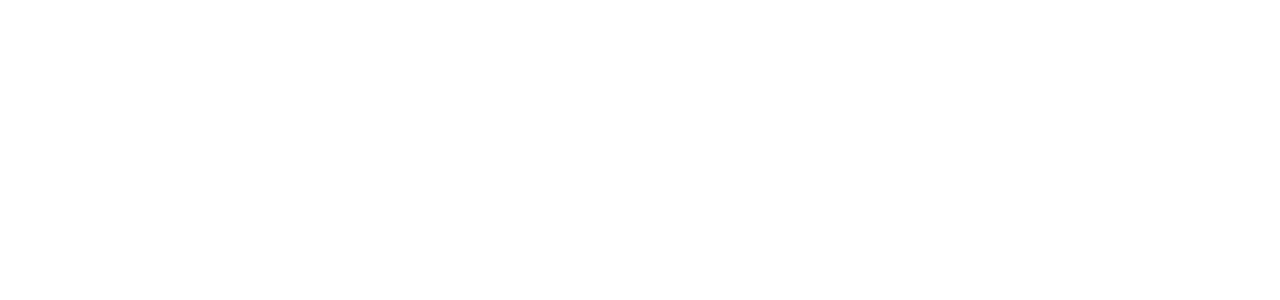
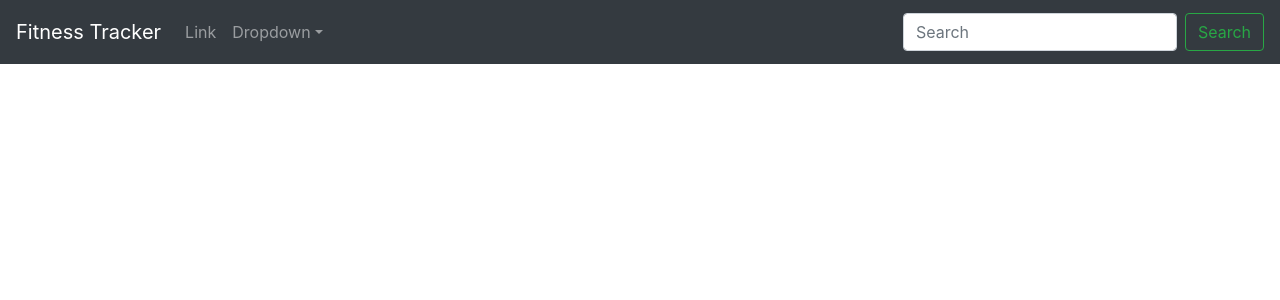
Before and after one commit to dimavitvickiy/fitnessTracker, a Flask app: page / in a window 1280 px wide. Before the commit the part shown is empty. Shown: the top 300 px of the page. Run offline with Flask 2, Linux system fonts and the light colour scheme; some libraries are stand-ins or nearby versions.

Commit message:
add navbar

```diff
--- a/templates/_base.html.jinja2
+++ b/templates/_base.html.jinja2
@@ -3,12 +3,26 @@
 <head>
     <meta charset="UTF-8">
     <title>Title</title>
+
+    <link rel="stylesheet" href="https://maxcdn.bootstrapcdn.com/bootstrap/4.0.0-alpha.6/css/bootstrap.min.css" integrity="sha384-rwoIResjU2yc3z8GV/NPeZWAv56rSmLldC3R/AZzGRnGxQQKnKkoFVhFQhNUwEyJ" crossorigin="anonymous">
+    <link rel="stylesheet" href="http://getbootstrap.com/dist/css/bootstrap.min.css ">
 </head>
 <body>
+    <div style="height: 4em">
+        {% include 'navbar.html.jinja2' %}
+    </div>
 
     {% block content %}
     {% endblock %}
 
     <script src={{ url_for('static', filename="js/bundle.js") }}></script>
+
+    <!-- Bootstrap -->
+    <script src="https://code.jquery.com/jquery-3.2.1.slim.min.js" integrity="sha384-KJ3o2DKtIkvYIK3UENzmM7KCkRr/rE9/Qpg6aAZGJwFDMVNA/GpGFF93hXpG5KkN" crossorigin="anonymous"></script>
+    <script src="https://cdnjs.cloudflare.com/ajax/libs/popper.js/1.12.3/umd/popper.min.js" integrity="sha384-vFJXuSJphROIrBnz7yo7oB41mKfc8JzQZiCq4NCceLEaO4IHwicKwpJf9c9IpFgh" crossorigin="anonymous"></script>
+    <script src="https://npmcdn.com/tether@1.2.4/dist/js/tether.min.js"></script>
+
+    <script src="https://maxcdn.bootstrapcdn.com/bootstrap/4.0.0-alpha.6/js/bootstrap.min.js" integrity="sha384-vBWWzlZJ8ea9aCX4pEW3rVHjgjt7zpkNpZk+02D9phzyeVkE+jo0ieGizqPLForn" crossorigin="anonymous"></script>
+    <!-- End Bootstrap -->
 </body>
 </html>
--- a/templates/index.html.jinja2
+++ b/templates/index.html.jinja2
@@ -2,7 +2,6 @@
 
 {% block content %}
 
-    <div id="hello"></div>
-    <div id="world"></div>
+    <div id="app"></div>
 
 {% endblock %}
--- /dev/null
+++ b/templates/navbar.html.jinja2
@@ -0,0 +1,34 @@
+<nav class="navbar navbar-expand-md navbar-dark bg-dark fixed-top" style="height: 4em">
+    <a class="navbar-brand" href="#">Fitness Tracker</a>
+    <button class="navbar-toggler" type="button" data-toggle="collapse"
+            data-target="#navbarsExampleDefault"
+            aria-controls="navbarsExampleDefault" aria-expanded="false"
+            aria-label="Toggle navigation">
+        <span class="navbar-toggler-icon"></span>
+    </button>
+
+    <div class="collapse navbar-collapse" id="navbarsExampleDefault">
+        <ul class="navbar-nav mr-auto">
+            <li class="nav-item">
+                <a class="nav-link" href="#">Link</a>
+            </li>
+            <li class="nav-item dropdown">
+                <a class="nav-link dropdown-toggle" href="http://example.com"
+                   id="dropdown01" data-toggle="dropdown" aria-haspopup="true"
+                   aria-expanded="false">Dropdown</a>
+                <div class="dropdown-menu" aria-labelledby="dropdown01">
+                    <a class="dropdown-item" href="#">Action</a>
+                    <a class="dropdown-item" href="#">Another action</a>
+                    <a class="dropdown-item" href="#">Something else here</a>
+                </div>
+            </li>
+        </ul>
+        <form class="form-inline my-2 my-lg-0">
+            <input class="form-control mr-sm-2" type="text" placeholder="Search"
+                   aria-label="Search">
+            <button class="btn btn-outline-success my-2 my-sm-0" type="submit">
+                Search
+            </button>
+        </form>
+    </div>
+</nav>
```
Also changed, not shown: javascript/Application/index.js (+11 -10 lines).
